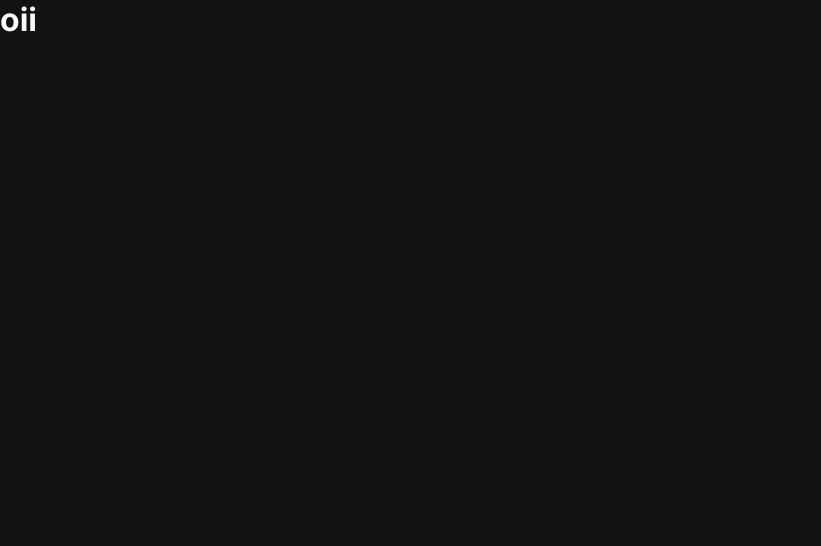
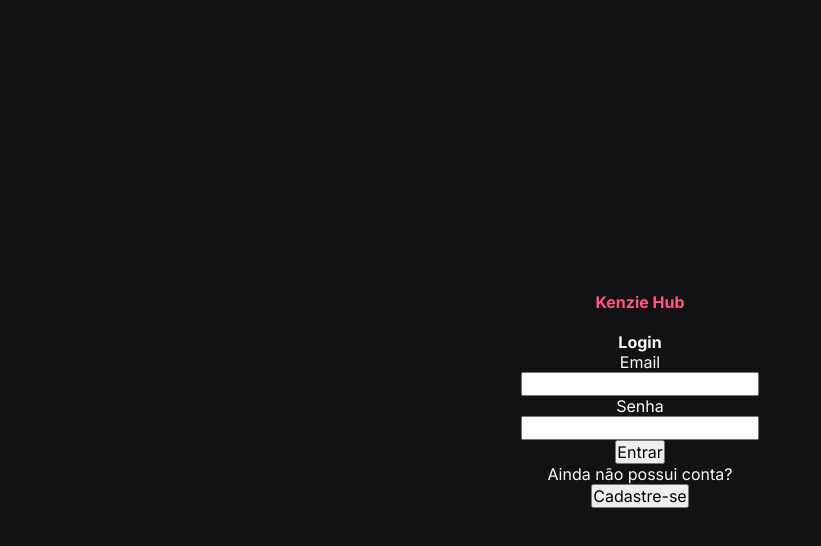
Before and after one commit to jeff-lf/Kenzie-hub, a React (Create React App) app: page / in a window 1280 px wide. Shown: the top 546 px of the page, without its empty margins (0-821 px from the left). Built offline with nearby package versions, Linux system fonts and the light colour scheme.

Commit message:
feat: inicio page login

```diff
--- a/src/App.js
+++ b/src/App.js
@@ -1,11 +1,12 @@
 import  GlobalStyle  from './styles/global'
+import {Routes} from './routes'
 
 
 function App() {
   return (
     <>
       <GlobalStyle/>
-        <h1>oii</h1>
+      <Routes/>
 
 
     </>
--- a/src/index.js
+++ b/src/index.js
@@ -1,12 +1,16 @@
 import React from 'react';
 import ReactDOM from 'react-dom/client';
 import App from './App';
+import { BrowserRouter } from 'react-router-dom';
 
 
 const root = ReactDOM.createRoot(document.getElementById('root'));
 root.render(
   <React.StrictMode>
-    <App />
+    <BrowserRouter>
+      <App />
+    </BrowserRouter>
+
   </React.StrictMode>
 );
 
--- /dev/null
+++ b/src/pages/Login/index.jsx
@@ -0,0 +1,22 @@
+import { Container, Content } from "./styles"
+
+
+export const Login  = () => {
+    return (
+        <Container>
+            <Content>
+                <h1>Kenzie Hub</h1>
+                <form>
+                    <h2>Login</h2>
+                    <label>Email</label>
+                    <input/>
+                    <label>Senha</label>
+                    <input/>
+                    <button>Entrar</button>
+                    <span>Ainda não possui conta?</span>
+                    <button>Cadastre-se</button>
+                </form>
+            </Content>
+        </Container>
+    )
+}
--- /dev/null
+++ b/src/pages/Login/styles.js
@@ -0,0 +1,29 @@
+import styled from "styled-components";
+
+export const Container = styled.div`
+    height: 100vh;
+    display: flex;
+    align-items: center;
+    justify-content: center;
+`
+
+export const Content = styled.div`
+    display: flex;
+    flex-direction: column;
+    align-items: center;
+    justify-content: center;
+    width: 100%;
+    max-width:369px;
+
+    h1{
+        color: var(--pink);
+        font-size: 1rem;
+        margin-bottom: 20px;
+    }
+
+    form{
+        display: flex;
+        align-items: center;
+        flex-direction: column;
+    }
+`
--- /dev/null
+++ b/src/routes/index.jsx
@@ -0,0 +1,12 @@
+import {Route, Switch} from 'react-router-dom'
+import {Login} from '../pages/Login'
+
+export const Routes = () => {
+    return (
+        <Switch>
+            <Route exact path='/'>
+                <Login />
+            </Route>
+        </Switch>
+    )
+}
--- a/src/styles/global.js
+++ b/src/styles/global.js
@@ -30,6 +30,7 @@ export default createGlobalStyle`
     }
 
     h1, h2, h3, h4, h5, h6 {
+        font-size: 1rem;
         font-weight: 700;
     }
 
```
